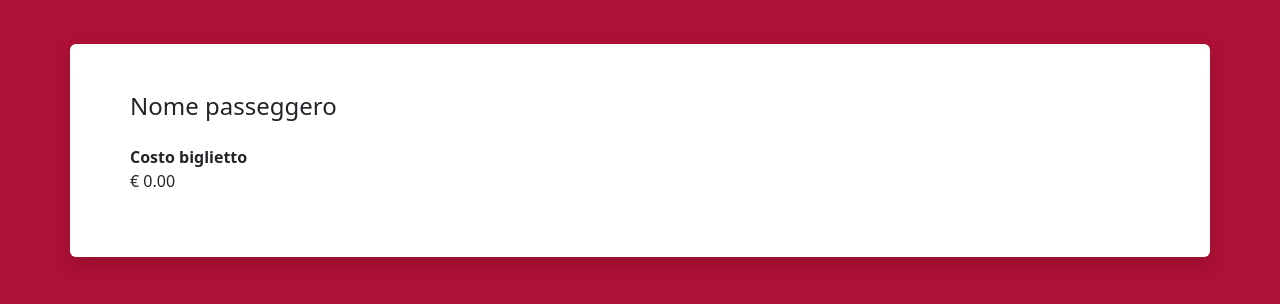
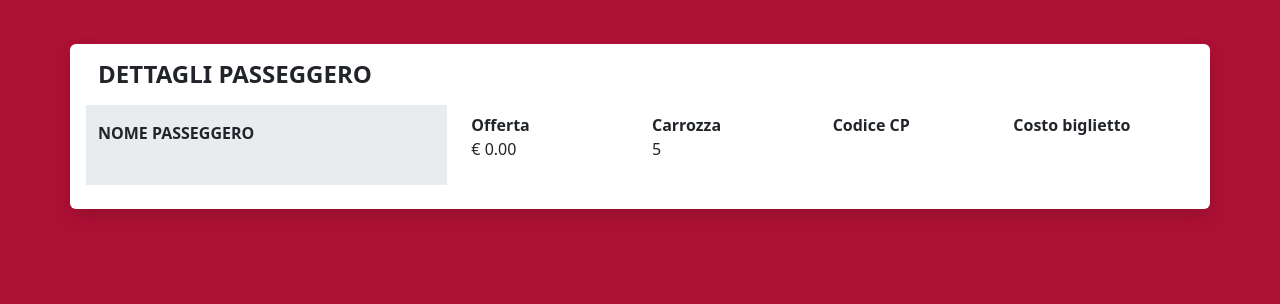
Before and after one commit to vi-ser/js-biglietto-treno-form, a plain HTML site: page index.html in a window 1280 px wide. Both pictures are taken after a click on the button "Genera". Shown: the part 488-792 px from the top of the page. Drawn offline with nearby package versions, Linux system fonts and the light colour scheme.

Commit message:
aggiunta funzione che genera una carrozza random

```diff
--- a/index.html
+++ b/index.html
@@ -57,13 +57,36 @@
     <h2 class="text-white text-center m-5">IL TUO BIGLIETTO</h2>
 
     <div class="container shadow">
-        <div class="row bg-white p-5 rounded-2">
+        <div class="row bg-white p-3 rounded-2">
+            <h4 class="text-uppercase fw-bold">Dettagli passeggero</h4>
+            <div class="row py-2">
+                <div class="col-4 bg-body-secondary py-3">
+                    <strong class="text-uppercase">Nome passeggero</strong>
+                    <p class="fw-bold fs-5" id="userOutput"></p>
+                </div>
+                <div class="col-2 py-2 px-4">
 
-            <h4>Nome passeggero</h4>
-            <p id="userOutput"></p>
+                    <strong>Offerta</strong>
+                    <p id="priceOutput"></p>
+                </div>
+                <div class="col-2 py-2 px-4">
 
-            <strong>Costo biglietto</strong>
-            <p id="priceOutput"></p>
+                    <strong>Carrozza</strong>
+                    <p id="coach"></p>
+                </div>
+                <div class="col-2 py-2 px-4">
+
+                    <strong>Codice CP</strong>
+                    <p id="priceOutput"></p>
+                </div>
+                <div class="col-2 py-2 px-4">
+
+                    <strong>Costo biglietto</strong>
+                    <p id="priceOutput"></p>
+                </div>
+
+            </div>
+
         </div>
     </div>
 
--- a/js/script.js
+++ b/js/script.js
@@ -26,6 +26,7 @@ const pricePerKm = 0.21;
 const inputKmElement = document.querySelector("#travelLenght");
 const inputAgeElement = document.querySelector("#userAge");
 const outputPriceElement = document.querySelector("#priceOutput");
+const outputCoachElement = document.querySelector("#coach");
 
 
 
@@ -57,5 +58,7 @@ buttonPrintElement.addEventListener("click",
 
         outputPriceElement.textContent = "€ " + finalPrice.toFixed(2);
 
+        outputCoachElement.textContent = Math.floor(Math.random() * 5 + 1);
+
     }
 )
```
